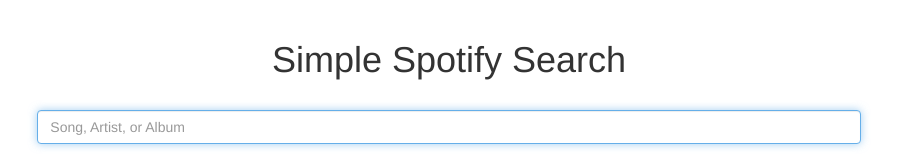
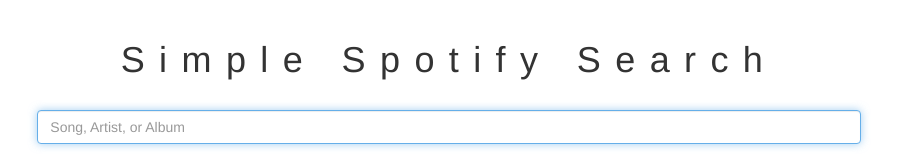
Before and after one commit to lastres0rt/simple-spotify-search, a website: page src/index.html in a window 1280 px wide. Shown: the top 157 px of the page, without its empty margins (191-1088 px from the left). Drawn offline with nearby package versions, Linux system fonts and the light colour scheme; no server answers.

Commit message:
Add Spacing

```diff
--- a/src/scss/styles.scss
+++ b/src/scss/styles.scss
@@ -2,6 +2,7 @@
 
 h1 {
   margin-top: 40px;
+  letter-spacing: .4em;
 }
 #loading {
   display: none;
```
Also changed, not shown: src/css/styles.css.
